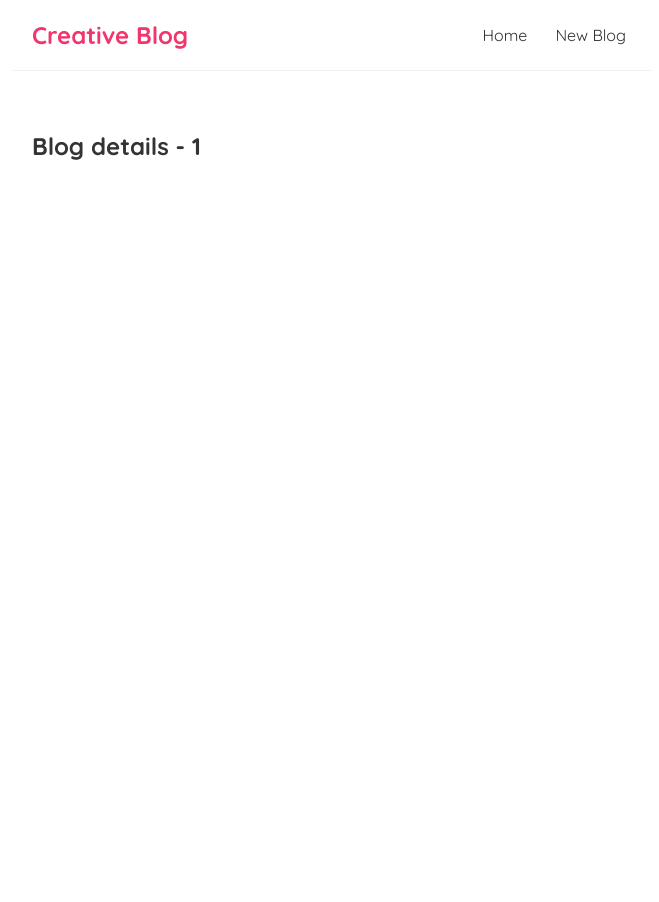
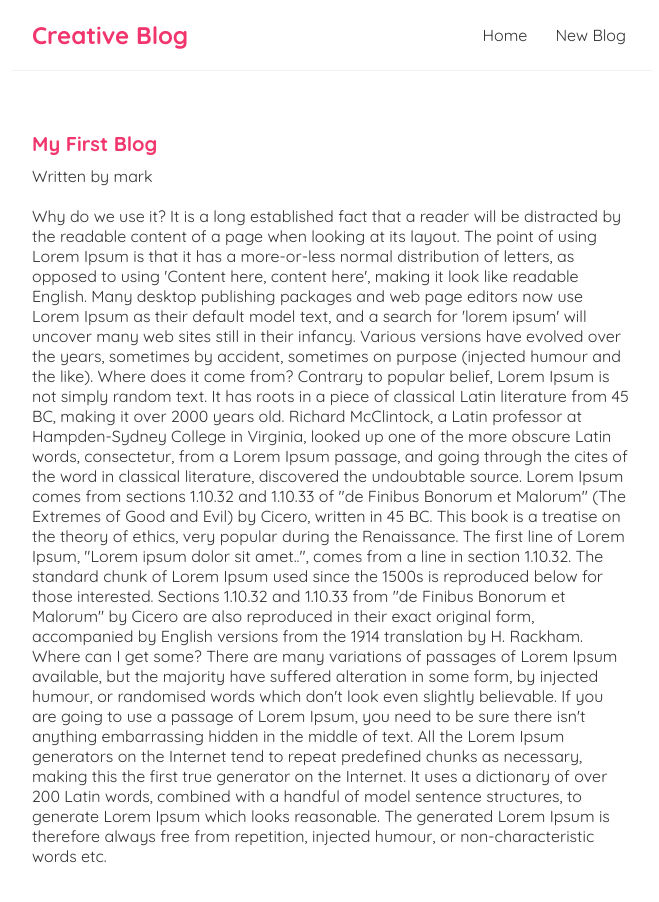
Before and after one commit to Max88-git/react-blog, a React (Create React App) app: page /blogs/1 in a window 1280 px wide. Shown: the top 902 px of the page, without its empty margins (308-967 px from the left). Before the commit the page ends 800 px from the top, so only its background shows below. Built offline with nearby package versions, Linux system fonts and the light colour scheme; data requests are answered from the project's data file.

Commit message:
Reuse useFetch to get data for blog details

```diff
--- a/src/BlogDetails.js
+++ b/src/BlogDetails.js
@@ -1,11 +1,21 @@
 import { useParams } from "react-router";
+import useFetch from "./useFetch";
 
 const BlogDetails = () => {
-  const { id } = useParams()
+  const { id } = useParams();
+  const { data: blog, error, isPending } = useFetch('http://localhost:8000/blogs/' + id);
 
   return (
     <div className="blog-details">
-      <h2>Blog details - { id }</h2>
+      { isPending && <div>Loading...</div> }
+      { error && <div>{ error }</div> }
+      { blog && (
+        <article>
+          <h2>{ blog.title }</h2>
+          <p>Written by { blog.author }</p>
+          <div>{ blog.body }</div>
+        </article>
+      )}
     </div>
   );
 }
--- a/src/index.css
+++ b/src/index.css
@@ -60,3 +60,14 @@
 .blog-preview a {
   text-decoration: none;
 }
+
+/* blog details page */
+.blog-details h2 {
+  font-size: 20px;
+  color: #f1356d;
+  margin-bottom: 10px;
+}
+
+.blog-details div {
+  margin: 20px 0;
+}
```
